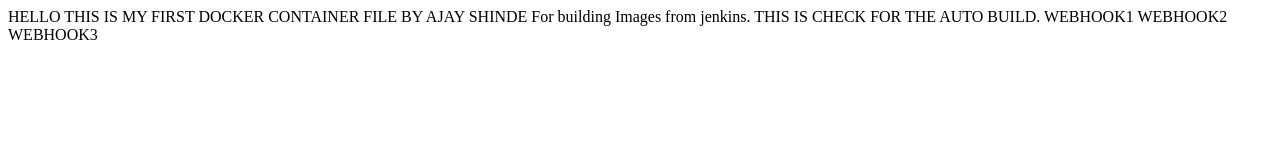
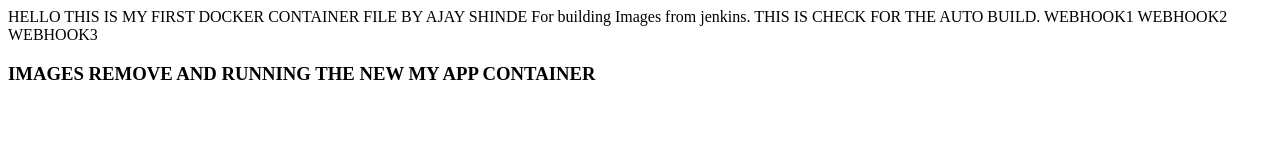
Before and after one commit to Ajay4653/Jenkins-demo, a plain HTML site: page index.html in a window 1280 px wide. Drawn offline with Linux system fonts and the light colour scheme.

Commit message:
Update index.html

```diff
--- a/index.html
+++ b/index.html
@@ -4,3 +4,4 @@
 WEBHOOK1
 WEBHOOK2
 WEBHOOK3
+<H3> IMAGES REMOVE AND RUNNING THE NEW MY APP CONTAINER </H3>
```
